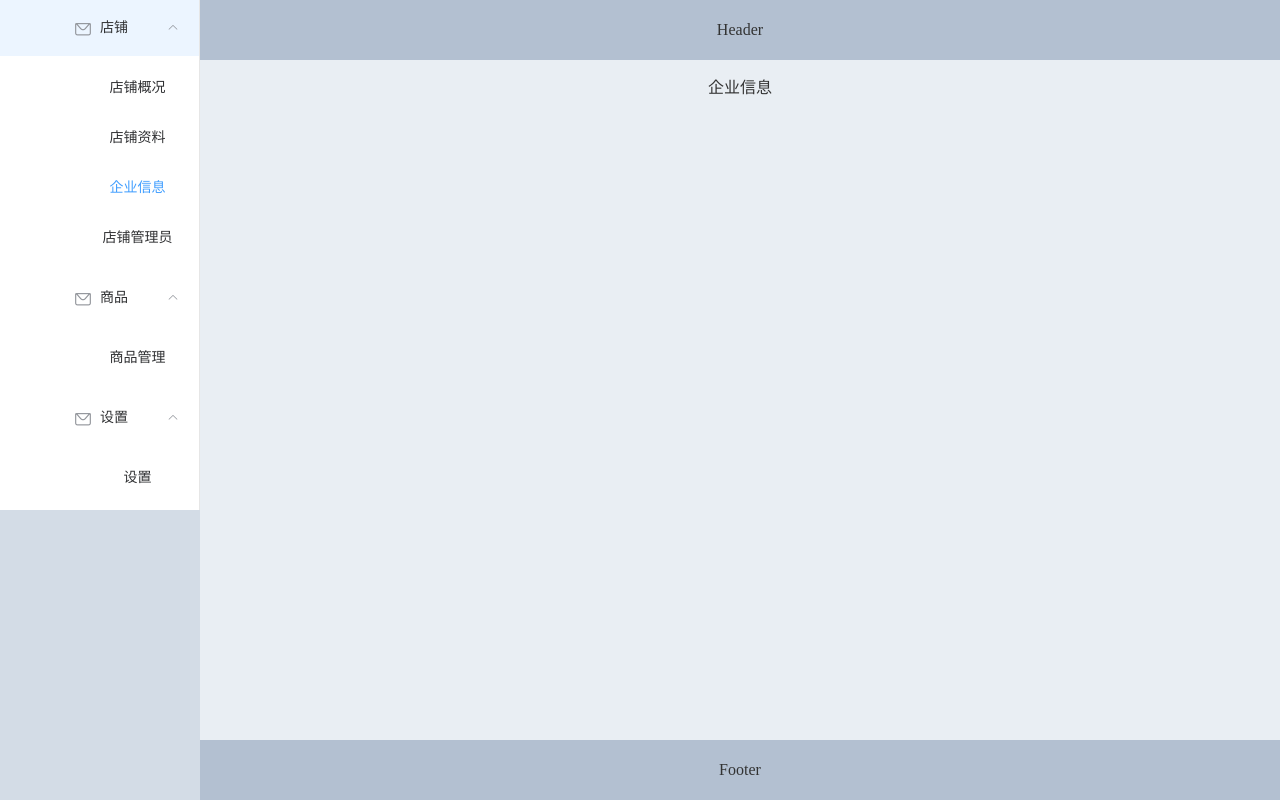
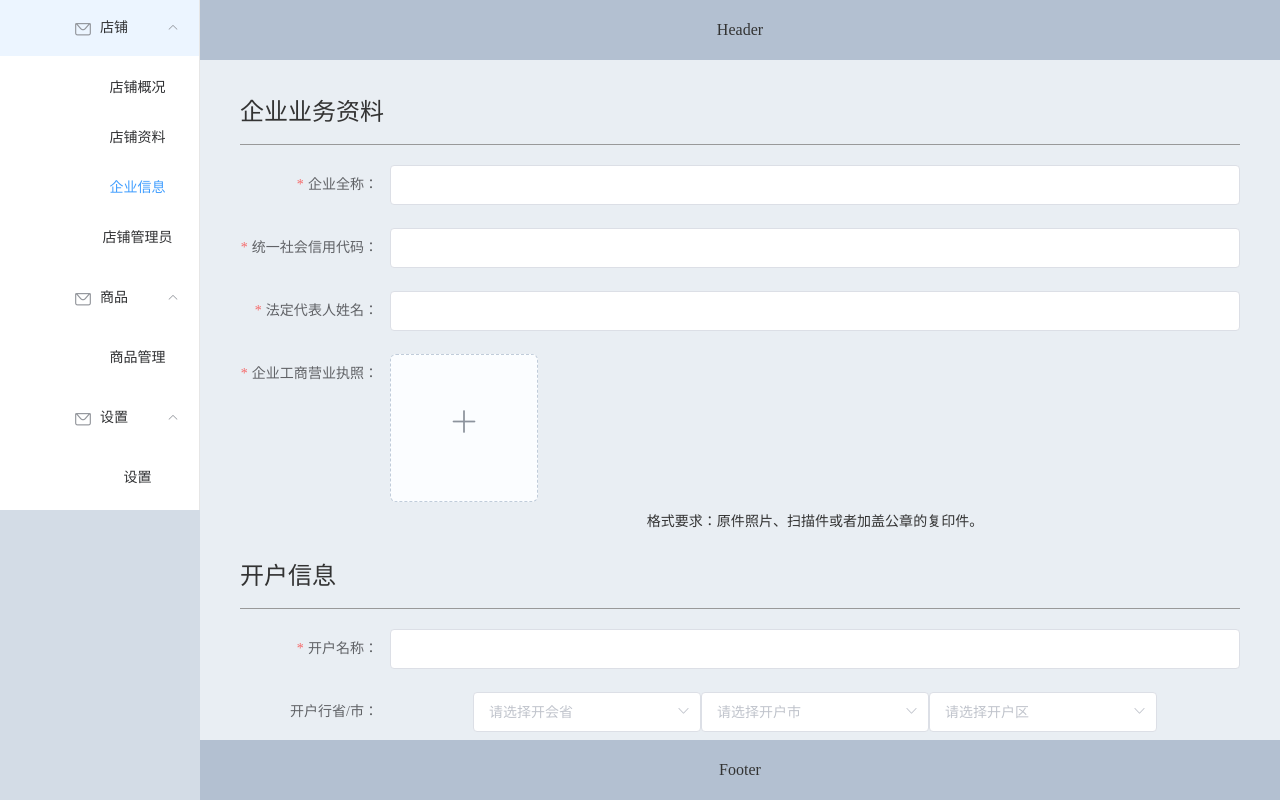
Before and after one commit to meiniepan/vue-mei, a Vue app: page /info in a window 1280 px wide. Built offline with nearby package versions, Linux system fonts and the light colour scheme.

Commit message:
add interpriseInfo component
Add component layout and style

Signed-off-by: liulinnan@ulaidao.com

```diff
--- a/src/views/Shop/InterpriseInfo.vue
+++ b/src/views/Shop/InterpriseInfo.vue
@@ -1,13 +1,146 @@
 <template>
-    <div>企业信息</div>
+    <div class="inner">
+        <el-form :model="infoForm" :rules="rules" ref="infoForm" label-width="150px" class="data-form">
+            <h2>企业业务资料</h2>
+            <el-form-item label="企业全称：" prop="interpriseName">
+                <el-input v-model="infoForm.interpriseName"></el-input>
+            </el-form-item>
+            <el-form-item label="统一社会信用代码：" prop="creditCode">
+                <el-input v-model="infoForm.creditCode"></el-input>
+            </el-form-item>
+            <el-form-item label="法定代表人姓名：" prop="representName">
+                <el-input v-model="infoForm.representName"></el-input>
+            </el-form-item>
+            <el-form-item label="企业工商营业执照：" prop="representName">
+                <el-upload style="text-align: left"
+                        action="https://jsonplaceholder.typicode.com/posts/"
+                        list-type="picture-card"
+                        :on-preview="handlePictureCardPreview"
+                        :on-remove="handleRemove">
+                    <i class="el-icon-plus"></i>
+                </el-upload>
+                <el-dialog :visible.sync="infoForm.dialogVisible">
+                    <img width="100%" :src="infoForm.dialogImageUrl" alt="">
+                </el-dialog>
+                <span class="tips">格式要求：原件照片、扫描件或者加盖公章的复印件。</span>
+            </el-form-item>
+
+            <h2>开户信息</h2>
+            <el-form-item label="开户名称：" prop="accountName">
+                <el-input v-model="infoForm.accountName"></el-input>
+            </el-form-item>
+            <el-form-item label="开户行省/市：" class="open-address">
+                <el-select v-model="infoForm.province" placeholder="请选择开会省">
+                    <el-option label="区域一" value="shanghai"></el-option>
+                    <el-option label="区域二" value="beijing"></el-option>
+                </el-select>
+                <el-select v-model="infoForm.city" placeholder="请选择开户市">
+                    <el-option label="区域一" value="shanghai"></el-option>
+                    <el-option label="区域二" value="beijing"></el-option>
+                </el-select>
+                <el-select v-model="infoForm.area" placeholder="请选择开户区">
+                    <el-option label="区域一" value="shanghai"></el-option>
+                    <el-option label="区域二" value="beijing"></el-option>
+                </el-select>
+            </el-form-item>
+            <el-form-item label="银行账号：" prop="bankAccount">
+                <el-input v-model="infoForm.bankAccount" placeholder="请填写开户账号"></el-input>
+            </el-form-item>
+            <el-form-item label="绑定手机号：" prop="bindPhone" class="bind-phone">
+                <el-input v-model="infoForm.bindPhone" placeholder="请填写银行绑定手机号"></el-input>
+                <el-button>获取验证码</el-button>
+            </el-form-item>
+            <el-form-item label="短信验证码：" prop="code">
+                <el-input v-model="infoForm.code" placeholder="请填写短信验证码"></el-input>
+            </el-form-item>
+            <el-form-item label="银行开户许可证：" prop="representName">
+                <el-upload style="text-align: left"
+                           action="https://jsonplaceholder.typicode.com/posts/"
+                           list-type="picture-card"
+                           :on-preview="handlePictureCardPreview"
+                           :on-remove="handleRemove">
+                    <i class="el-icon-plus"></i>
+                </el-upload>
+                <el-dialog :visible.sync="infoForm.dialogVisible">
+                    <img width="100%" :src="infoForm.dialogImageUrl" alt="">
+                </el-dialog>
+                <span class="tips">格式要求：原件照片、扫描件或者加盖公章的复印件，支持.jpg .jpeg .bmp .gif .png格式照片，大小不超过5M。</span>
+            </el-form-item>
+
+            <el-form-item class="preserve-btn">
+                <el-button type="primary">提交</el-button>
+            </el-form-item>
+        </el-form>
+    </div>
 </template>
 
 <script>
     export default {
-        name: "InterpriseInfo"
+        name: "InterpriseInfo",
+        data() {
+            return {
+                infoForm: {
+                    interpriseName: '',
+                    creditCode: '',
+                    representName: '',
+                    dialogImageUrl: '',
+                    dialogVisible: false,
+                    accountName: '', //开会名称
+                    province: '', //省
+                    city: '', //市
+                    area: '', //区
+                    bankAccount: '', //银行账号
+                    bindPhone: '', //绑定手机号
+                    code: '', //验证码
+                },
+                rules: {
+                    interpriseName: [
+                        { required: true, message: '请填写企业全称', trigger: 'blur' },
+                    ],
+                    creditCode: [
+                        { required: true, message: '请输入统一社会信用代码', trigger: 'blur' }
+                    ],
+                    representName: [
+                        { required: true, message: '法定代表人姓名', trigger: 'blur' }
+                    ],
+                    accountName: [
+                        { required: true, message: '请填写开户名称', trigger: 'blur' }
+                    ],
+                    bankAccount: [
+                        { required: true, message: '请填写开户账号', trigger: 'blur' }
+                    ],
+                    bindPhone: [
+                        { required: true, message: '请填写银行绑定手机号', trigger: 'blur' }
+                    ],
+                    code: [
+                        { required: true, message: '请填写短信验证码', trigger: 'blur' }
+                    ]
+                }
+            }
+        },
+        methods: {
+            handleRemove(file, fileList) {
+                console.log(file, fileList);
+            },
+            handlePictureCardPreview(file) {
+                this.infoForm.dialogImageUrl = file.url;
+                this.infoForm.dialogVisible = true;
+            }
+        }
     }
 </script>
 
-<style scoped>
-
+<style scoped lang="scss">
+    .data-form{
+        h2{
+            text-align: left;
+            padding-bottom: 20px;
+            border-bottom: 1px solid #999;
+            margin-bottom: 20px;
+        }
+        .preserve-btn{
+            margin-left: 110px;
+            width: 490px;
+        }
+    }
 </style>
```
